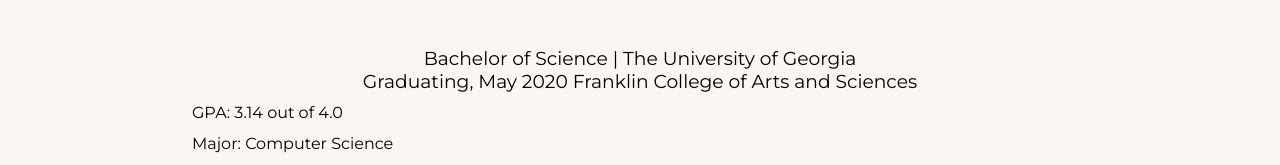
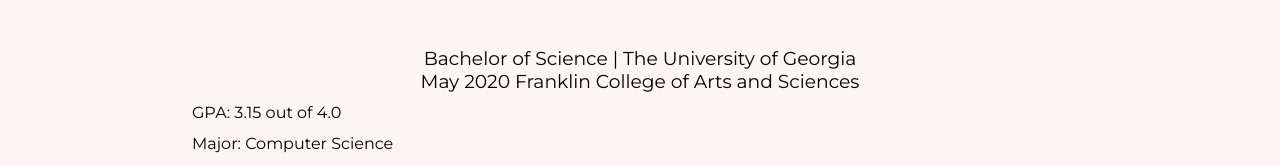
Before and after one commit to jingley/jrs-website, a React (Create React App) app: page /resume in a window 1280 px wide. Shown: the part 263-428 px from the top of the page. Built offline with nearby package versions, Linux system fonts and the light colour scheme.

Commit message:
updated resume file, and fixed gpa.

```diff
--- a/src/Components/Layout/Layout.tsx
+++ b/src/Components/Layout/Layout.tsx
@@ -45,7 +45,7 @@
                                         section: 'work'
                                     }
                                 }}>Work Experience</Link>
-                                <Link to='/files/jon_ross_ingley_resume.pdf' target='_blank' download>
+                                <Link to='/files/jon-ross-ingley-resume.pdf' target='_blank' download>
                                     Download PDF
                                 </Link>
                             </div>
--- a/src/Components/Resume/Sections/Education.tsx
+++ b/src/Components/Resume/Sections/Education.tsx
@@ -19,12 +19,11 @@
      */
     const props = {
         major: 'Computer Science',
-        status: 'Graduating',
         year: 'May 2020',
         degree: 'Bachelor of Science',
         college: 'Franklin College of Arts and Sciences',
         university: 'The University of Georgia',
-        gpa: '3.14 out of 4.0',
+        gpa: '3.15 out of 4.0',
         relatedCourseWork: `Related Coursework: <span class="Standout-text">Software Engineering</span>, System Programming, <span class="Standout-text">Web Programming</span>,\n` +
             `Software Development, Data Structures, Database Management, Mobile Software\n` +
             `Development, Computer Networks`
@@ -33,13 +32,13 @@
     /**
      * destructing props
      */
-    const {major, status, year, degree, college, university, gpa, relatedCourseWork} = props;
+    const {major, year, degree, college, university, gpa, relatedCourseWork} = props;
 
     return (
         <div className="Education">
             <div className="School-information">
                 <h3>{degree} | {university} </h3>
-                <h3>{status}, {year} {college}</h3>
+                <h3>{year} {college}</h3>
             </div>
             <div className="Resume-bullets">
                 <ul>
```
Also changed, not shown: 2 other files (tests, documents, lock files or other folders).
